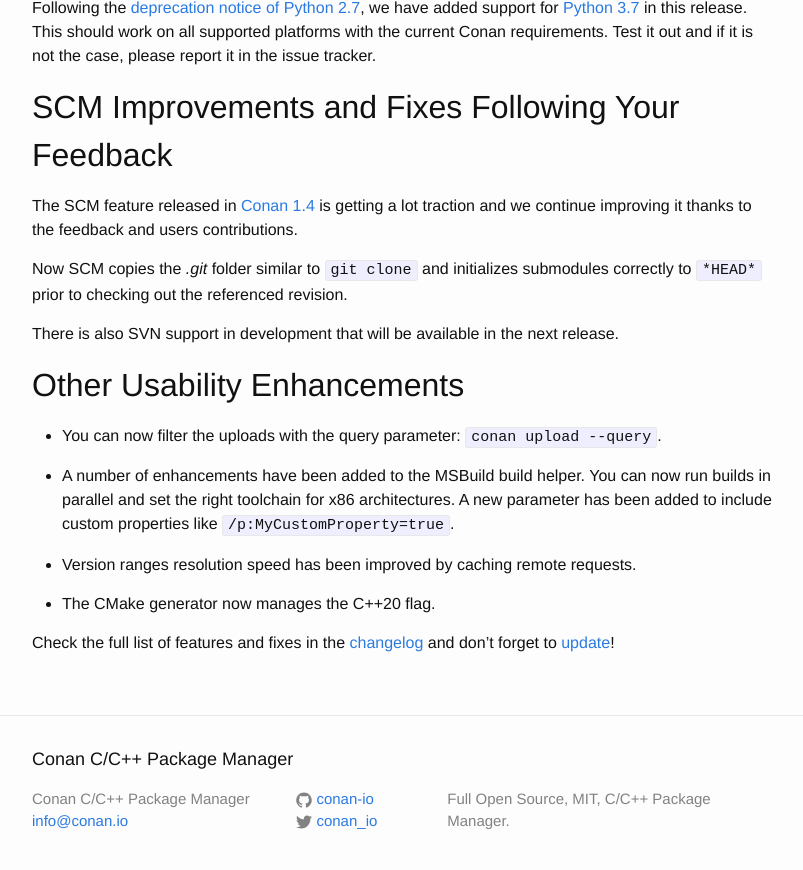
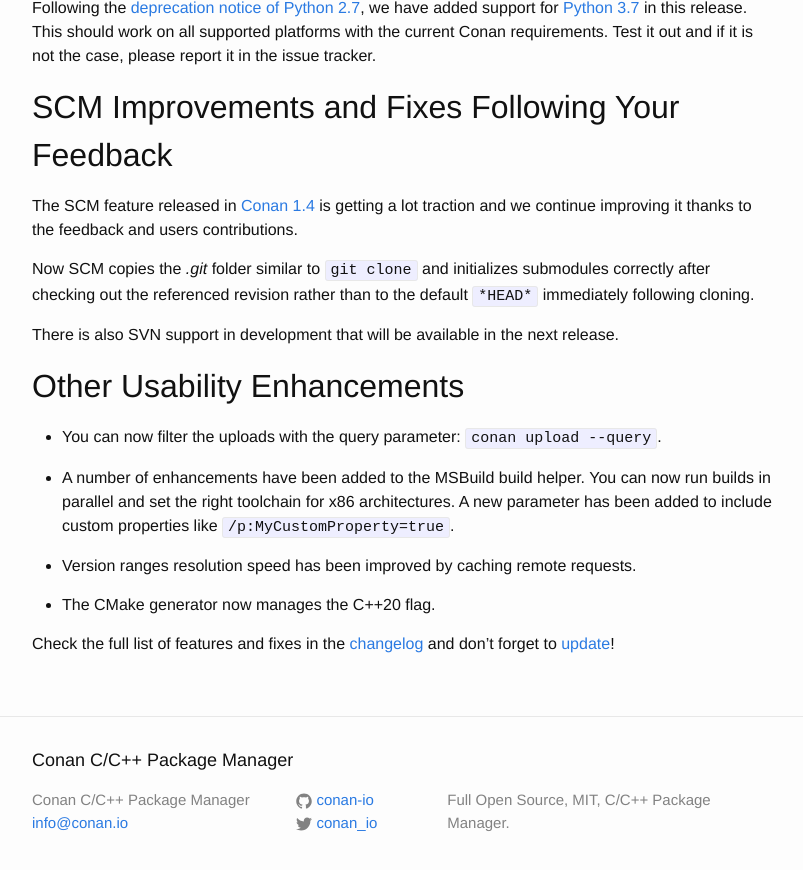
Before and after one commit to conan-io/conan-io.github.io, a Jekyll site: the page built from _posts/2018-08-29-New-conan-release-1-7.markdown, in a window 1280 px wide and 900 px high, scrolled down 1178 px. Shown: the top 870 px of the window, without its empty margins (238-1041 px from the left). Built offline with Jekyll 4.4.1, drawn with Linux system fonts in a browser that asks for light colours; comment, search, counter and statistics services are not loaded.

Commit message:
Description of fix for submodules in 1.7 corrected.

```diff
--- a/_posts/2018-08-29-New-conan-release-1-7.markdown
+++ b/_posts/2018-08-29-New-conan-release-1-7.markdown
@@ -53,8 +53,8 @@ with the current Conan requirements. Test it out and if it is not the case, plea
 The SCM feature released in [Conan 1.4](https://blog.conan.io/2018/05/30/New-conan-release-1-4.html) is getting a lot traction and we
 continue improving it thanks to the feedback and users contributions.
 
-Now SCM copies the *.git* folder similar to ``git clone`` and initializes submodules correctly to ``*HEAD*`` prior to checking out the
-referenced revision.
+Now SCM copies the *.git* folder similar to ``git clone`` and initializes submodules correctly after checking out the referenced revision
+rather than to the default ``*HEAD*`` immediately following cloning.
 
 There is also SVN support in development that will be available in the next release.
 
```
